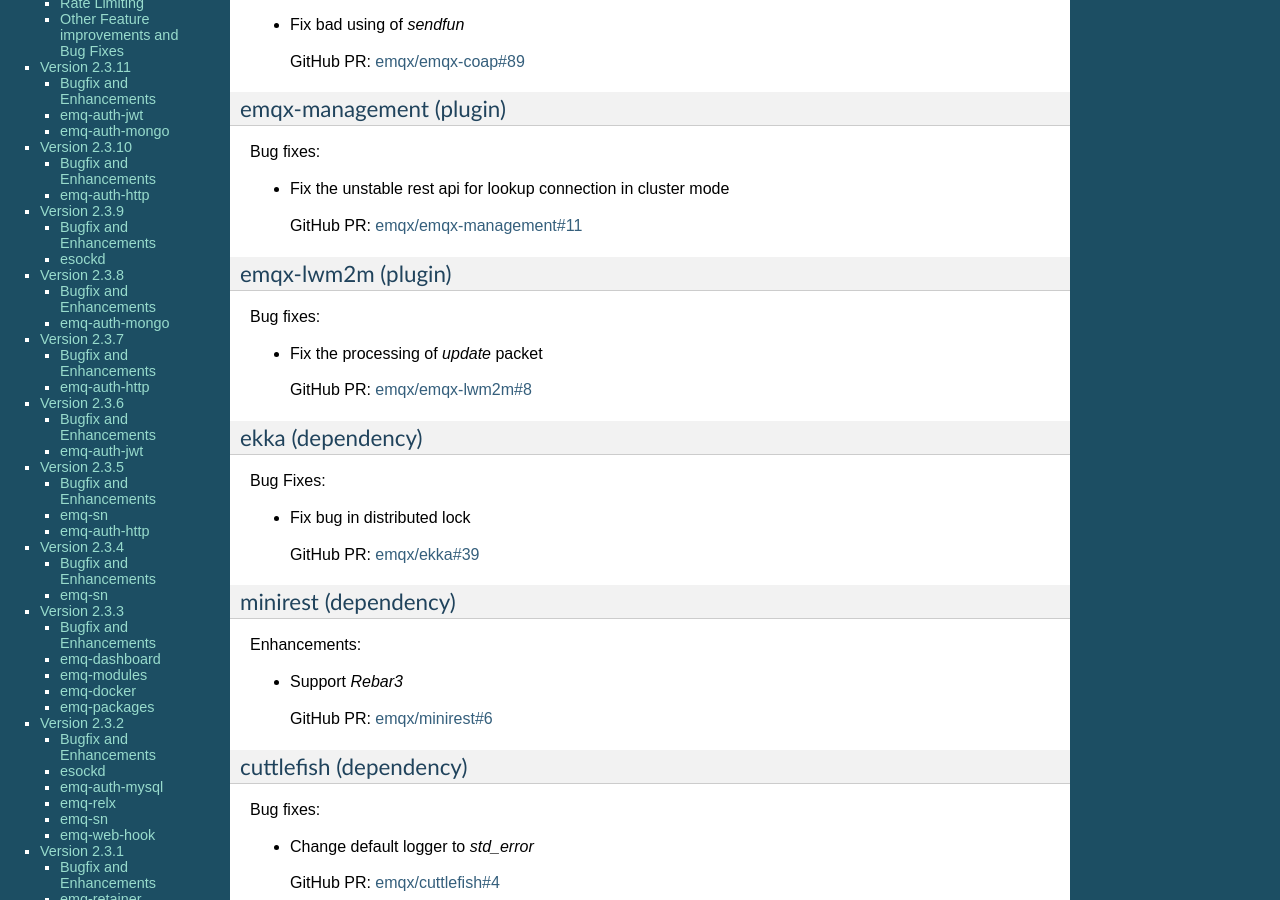
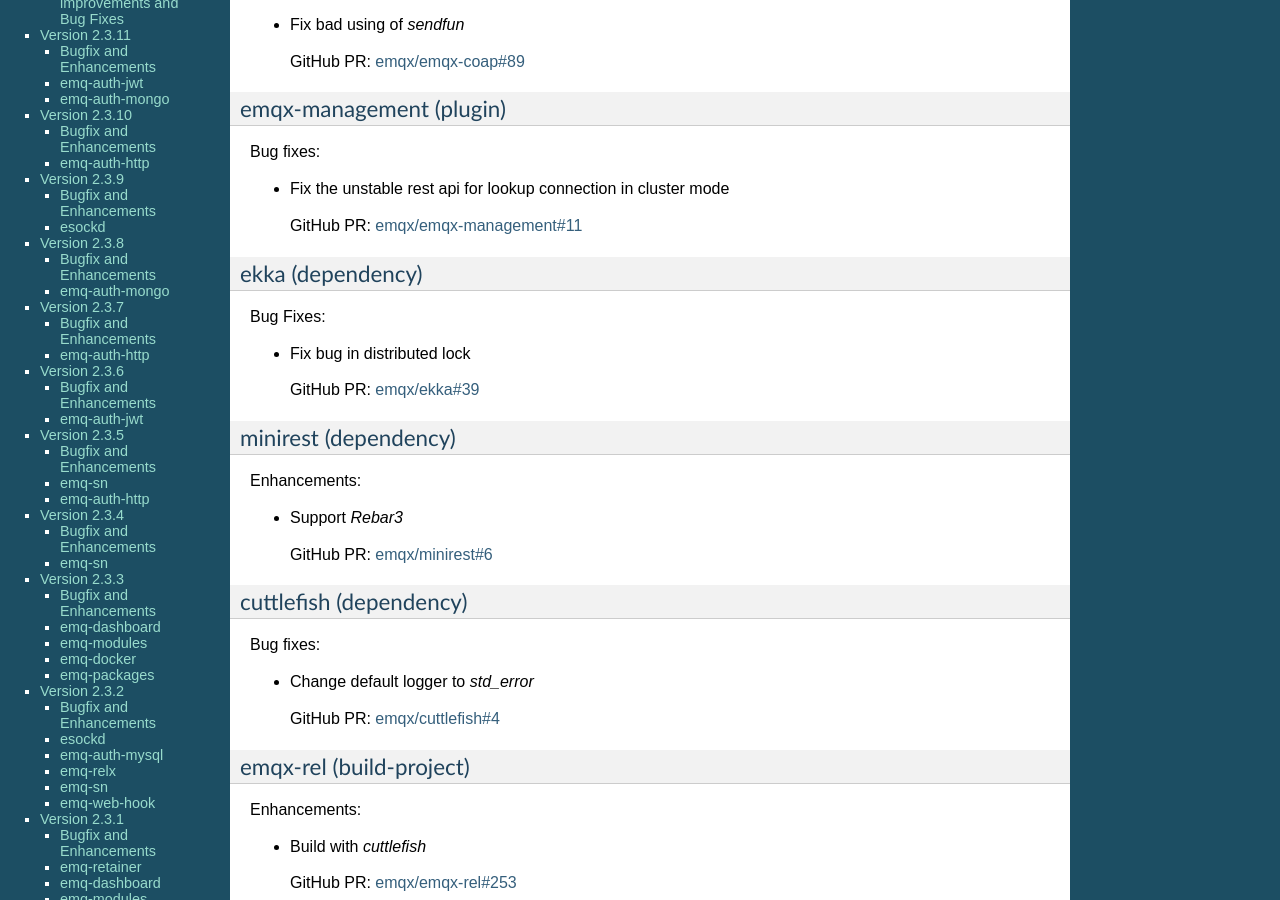
Before and after one commit to emqxarchive/emqx-docs-en, a Sphinx documentation site: the page built from source/changes.rst, in a window 1280 px wide and 900 px high, scrolled down 1199 px. Built offline with Sphinx 7.4.7, drawn with Linux system fonts in a browser that asks for light colours.

Commit message:
Fix for v3.0-rc.4

```diff
--- a/source/changes.rst
+++ b/source/changes.rst
@@ -91,16 +91,6 @@
 
   GitHub PR:
   `emqx/emqx-management#11 <https://github.com/emqx/emqx-management/pull/11>`__
-
-emqx-lwm2m (plugin)
--------------------
-
-Bug fixes:
-
-- Fix the processing of `update` packet
-
-  GitHub PR:
-  `emqx/emqx-lwm2m#8 <https://github.com/emqx/emqx-lwm2m/pull/8>`__
 
 ekka (dependency)
 -----------------
```
